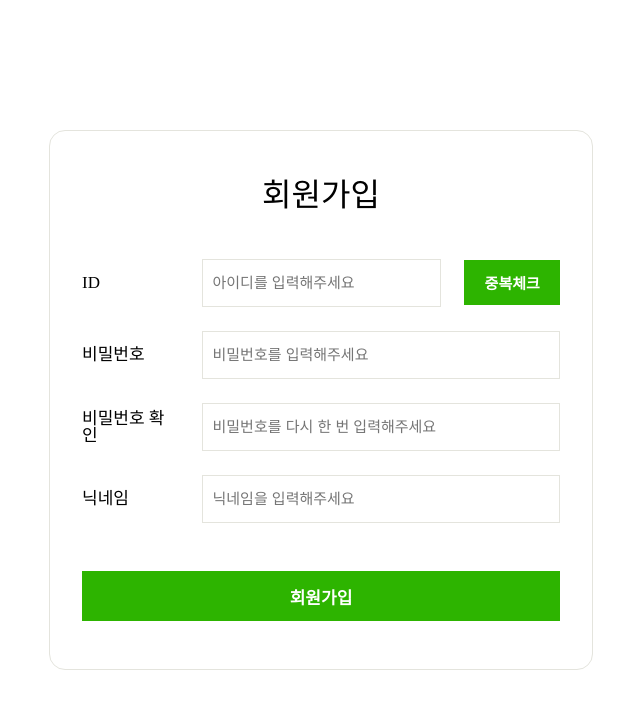
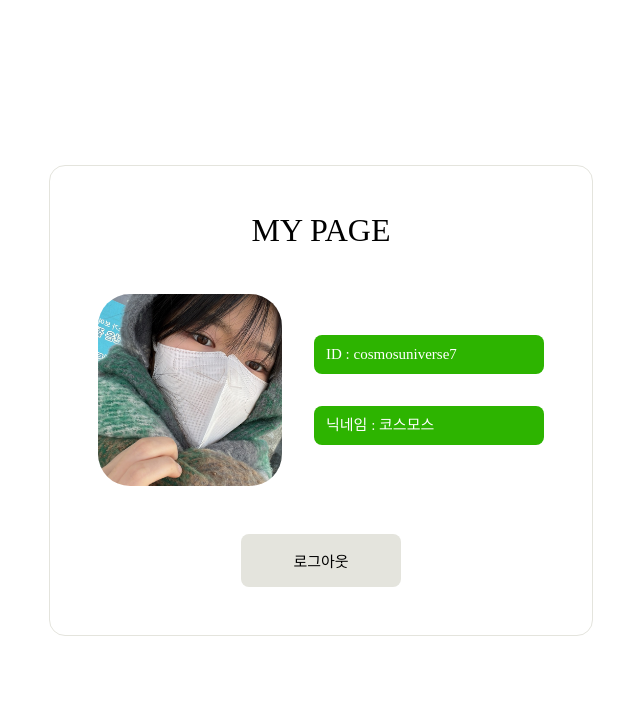
Before and after one commit to DO-SOPT-WEB/SeoJinYoon, a React (Vite) app in the folder week4/SignupLogin/: page / in a window 1280 px wide. Shown: the top 708 px of the page, without its empty margins (319-959 px from the left). Built offline with nearby package versions, Linux system fonts and the light colour scheme; a web font is replaced by a local one.

Commit message:
feat: 마이페이지 컴포넌트 초기구현

```diff
--- a/week4/SignupLogin/src/App.jsx
+++ b/week4/SignupLogin/src/App.jsx
@@ -6,6 +6,7 @@ import theme from './style/theme';
 import ContentWrapper from './components/Layout/ContentWrapper';
 import Login from './components/Login';
 import Signup from './components/Signup';
+import MyPage from './components/MyPage';
 
 
 function App() {
@@ -14,7 +15,8 @@ function App() {
       <ThemeProvider theme={theme}>
         <GlobalStyle />
           {/* <Login /> */}
-          <Signup />
+          {/* <Signup /> */}
+          <MyPage />
       </ThemeProvider>
     </>
   );
--- /dev/null
+++ b/week4/SignupLogin/src/components/MyPage.jsx
@@ -0,0 +1,66 @@
+import React from 'react';
+import styled from 'styled-components';
+
+import ContentWrapper from './Layout/ContentWrapper';
+
+const MyPage = (props) => {
+  return (
+    <ContentWrapper header={'MY PAGE'}>
+      <ProfileWrapper>
+        <ProfileImg src="./src/assets/img/profileImg.jpeg"/>
+        <InfoWrapper>
+          <InfoDiv>ID : cosmosuniverse7</InfoDiv>
+          <InfoDiv>닉네임 : 코스모스</InfoDiv>
+        </InfoWrapper>
+      </ProfileWrapper>
+
+      <LogoutBtn>로그아웃</LogoutBtn>
+    </ContentWrapper>
+  );
+};
+
+export default MyPage;
+
+const ProfileWrapper = styled.section`
+  display: flex;
+  justify-content: center;
+  align-items: center;
+  gap: 2rem;
+
+  width: 100%;
+  padding: 1rem;
+`;
+
+const ProfileImg = styled.img`
+  width: 12rem;
+  height: 12rem;
+  object-fit: cover;
+  border-radius: 2rem;
+`;
+
+const InfoWrapper = styled.div`
+  display: flex;
+  flex-direction: column;
+  justify-content: center;
+  align-items: center;
+  gap: 2rem;
+  width: 15rem;
+`;
+
+const InfoDiv = styled.div`
+    width: 100%;
+    padding: 12px;
+    font-size: 15px;
+    background-color: ${({ theme }) => theme.colors.green};
+    color: ${({ theme }) => theme.colors.white};
+    border-radius: 0.5rem;
+`;
+
+const LogoutBtn = styled.button`
+    padding: 1rem;
+    width: 10rem;
+    font-size: 15px;
+    color: ${({ theme }) => theme.colors.black};
+    background-color : ${({ theme }) => theme.colors.gray};
+    border-radius: 0.5rem;
+`;
```
Also changed, not shown: week4/SignupLogin/src/assets/img/profileImg.jpeg (added).
